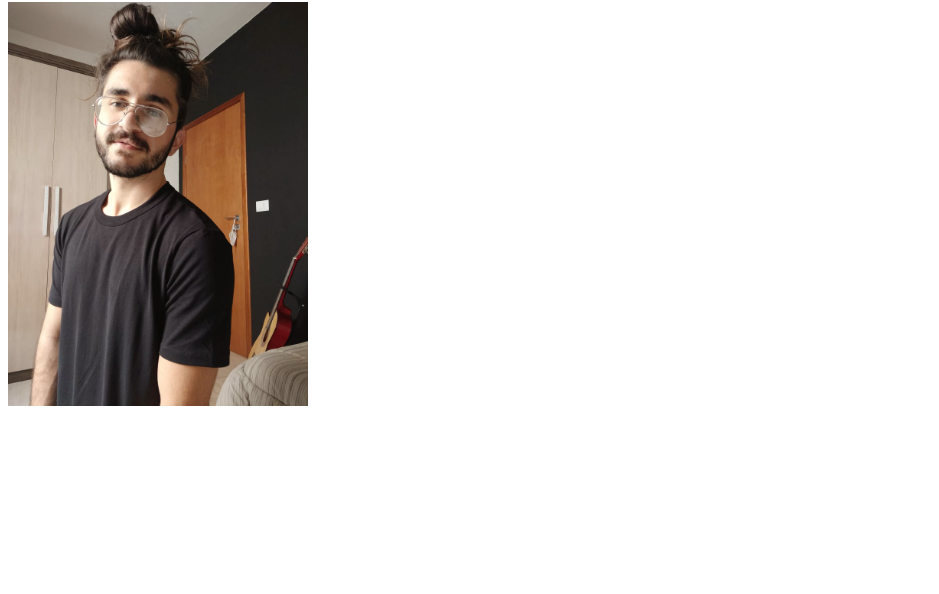
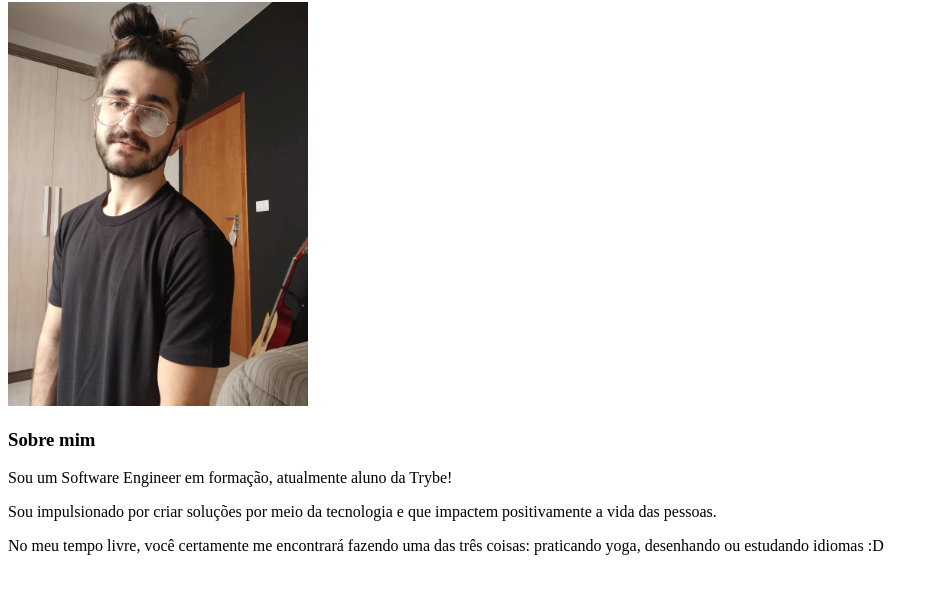
Before and after one commit to lzaghi/lzaghi.github.io, a plain HTML site: page index.html in a window 1280 px wide. Shown: the part 78-672 px from the top of the page, without its empty margins (0-939 px from the left). Drawn offline with Linux system fonts and the light colour scheme.

Commit message:
Breve descrição sobre mim

```diff
--- a/index.html
+++ b/index.html
@@ -11,5 +11,9 @@
 
     <img src="./images/lucca-zaghi-foto-rosto.png" alt="Foto do Lucca Zaghi" width="300px">
 
+    <h3>Sobre mim</h3>
+    <p>Sou um Software Engineer em formação, atualmente aluno da Trybe!</p>
+    <p>Sou impulsionado por criar soluções por meio da tecnologia e que impactem positivamente a vida das pessoas.</p>
+    <p>No meu tempo livre, você certamente me encontrará fazendo uma das três coisas: praticando yoga, desenhando ou estudando idiomas :D</p>
 </body>
 </html>
```
